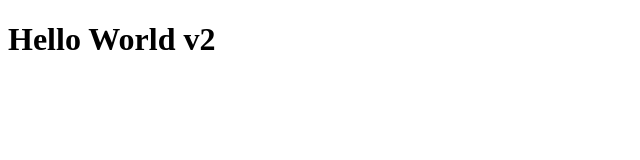
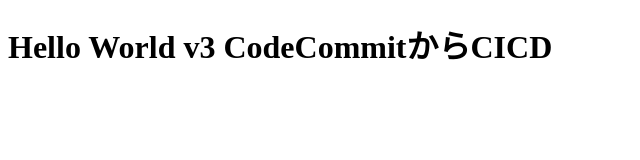
Before and after one commit to naoyahieda/for-fargate-ec2, a plain HTML site: page index.html in a window 1280 px wide. Shown: the whole page, without its empty margins (0-640 px from the left). Drawn offline with Linux system fonts and the light colour scheme.

Commit message:
initial commit

```diff
--- a/index.html
+++ b/index.html
@@ -5,6 +5,6 @@
         <title>Hello</title>
     </head>
     <body>
-        <h1>Hello World v2</h1>
+        <h1>Hello World v3 CodeCommitからCICD</h1>
     </body>
 </html>
```
